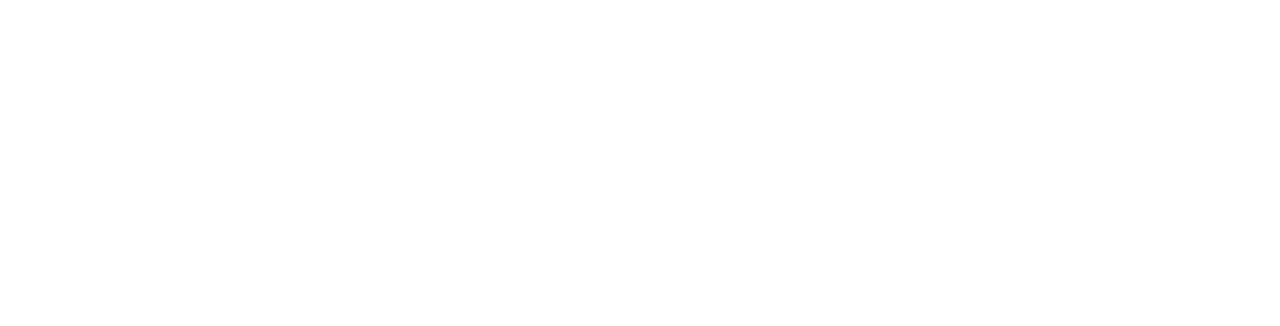
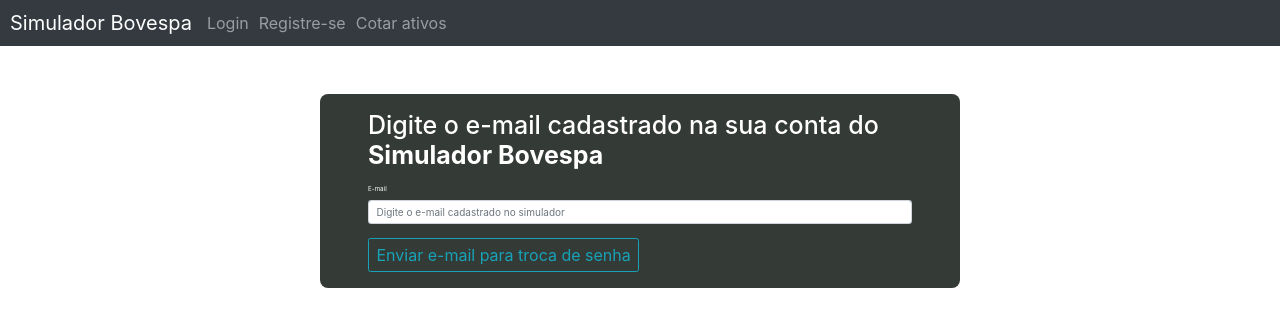
Before and after one commit to jpc0rrea/simulador-bovespa, a React (Create React App) app in the folder simulador-bovespa-client/: page /forgotpassword in a window 1280 px wide. Shown: the top 326 px of the page. Built offline with nearby package versions, Linux system fonts and the light colour scheme.

Commit message:
Esqueci a senha

```diff
--- /dev/null
+++ b/simulador-bovespa-client/src/components/SentEmailMessage/index.js
@@ -0,0 +1,37 @@
+import React, {useState} from "react";
+import { Modal, Button } from "react-bootstrap";
+
+import "./styles.css";
+
+function SentEmailMessage(props) {
+  const [email] = useState(props.email);
+  return (
+    <>
+      <Modal
+        show={true}
+        onHide={props.onHide}
+        size="lg"
+        aria-labelledby="contained-modal-title-vcenter"
+        centered
+      >
+        <Modal.Header closeButton>
+          <Modal.Title id="contained-modal-title-vcenter">
+            E-mail de redefinição de senha enviado
+          </Modal.Title>
+        </Modal.Header>
+        <Modal.Body>
+          <p>
+            Enviamos um e-mail de redefinição de senha para {email}
+          </p>
+          <br />
+          <p>Agora você será encaminhado para a página inicial do Simulador.</p>
+        </Modal.Body>
+        <Modal.Footer>
+            <Button variant="primary" onClick={props.onHide}>Ok</Button>
+        </Modal.Footer>
+      </Modal>
+    </>
+  );
+}
+
+export default SentEmailMessage
--- /dev/null
+++ b/simulador-bovespa-client/src/pages/ForgotPassword/index.js
@@ -0,0 +1,77 @@
+import React, { useState } from "react";
+import { Form, Button, Alert, Spinner } from "react-bootstrap";
+
+import HeaderWithoutCredentials from "../../components/HeaderWithoutCredentials";
+import SentEmailMessage from "../../components/SentEmailMessage";
+import api from "../../services/api";
+
+import "./styles.css";
+
+const ForgotPassword = ({ history }) => {
+  const [email, setEmail] = useState("");
+  const [loading, setLoading] = useState(false);
+  const [showEmailMessage, setShowEmailMessage] = useState(false);
+
+  const handleSubmit = (event) => {
+    event.preventDefault();
+    setLoading(true);
+    api
+      .post("changepassword", {
+        email,
+      })
+      .then((response) => {
+        setLoading(false);
+        setShowEmailMessage(true);
+      })
+      .catch((err) => {
+        setLoading(false);
+        alert(err.code);
+      });
+  };
+  return (
+    <>
+      <HeaderWithoutCredentials />
+      {showEmailMessage && (
+        <SentEmailMessage email={email} onHide={() => history.push("/")} />
+      )}
+      <div className="forgotPasswordForm">
+        <h1 className="formTitle">
+          Digite o e-mail cadastrado na sua conta do{" "}
+          <strong>Simulador Bovespa</strong>
+        </h1>
+        <Form onSubmit={handleSubmit}>
+          <Form.Group controlId="formBasicEmail">
+            <Form.Label id="email-label">E-mail</Form.Label>
+            <Form.Control
+              type="email"
+              name="email"
+              placeholder="Digite o e-mail cadastrado no simulador"
+              onChange={(event) => setEmail(event.target.value)}
+            />
+          </Form.Group>
+          <div className="buttonAndSpinner">
+            <Button
+              variant="outline-info"
+              type="submit"
+              className="loginButton"
+              disabled={loading}
+            >
+              Enviar e-mail para troca de senha
+            </Button>
+            {loading && (
+              <Spinner
+                animation="border"
+                variant="outline-info"
+                role="status"
+                className="progressSpinner"
+                aria-hidden="true"
+              />
+            )}
+          </div>
+        </Form>
+      </div>
+    </>
+  );
+};
+
+export default ForgotPassword;
--- /dev/null
+++ b/simulador-bovespa-client/src/pages/ForgotPassword/styles.css
@@ -0,0 +1,10 @@
+div.forgotPasswordForm {
+  background-color: rgb(52, 58, 54);
+  border-radius: 0.8rem;
+  margin: auto;
+  margin-top: 4.8rem;
+  padding: 1.6rem 4.8rem;
+  width: 50%;
+  align-self: center;
+  color: white;
+}
--- a/simulador-bovespa-client/src/pages/Login/index.js
+++ b/simulador-bovespa-client/src/pages/Login/index.js
@@ -134,7 +134,7 @@
           </small>
           <br />
           <small>
-            Esqueceu sua senha? Redefina ela <Link to="/quote">aqui</Link>
+            Esqueceu sua senha? Redefina ela <Link to="/forgotpassword">aqui</Link>
           </small>
           {/* <div className="loginWithGoogleAndFacebook">
               <Form.Text className="text-muted">Ou faça login com:</Form.Text>
--- a/simulador-bovespa-client/src/routes.js
+++ b/simulador-bovespa-client/src/routes.js
@@ -9,6 +9,7 @@
 import Sell from "./pages/Sell";
 import History from "./pages/History";
 import Quote from "./pages/Quote";
+import ForgotPassword from "./pages/ForgotPassword";
 
 const Routes = () => {
   return (
@@ -21,6 +22,7 @@
         <Route exact path="/sell" component={Sell} />
         <Route exact path="/history" component={History} />
         <Route exact path="/quote" component={Quote} />
+        <Route exact path="/forgotpassword" component={ForgotPassword} />
       </Switch>
     </Router>
   );
```
Also changed, not shown: simulador-bovespa-client/src/components/SentEmailMessage/styles.css (added), 2 other files (tests, documents, lock files or other folders).
